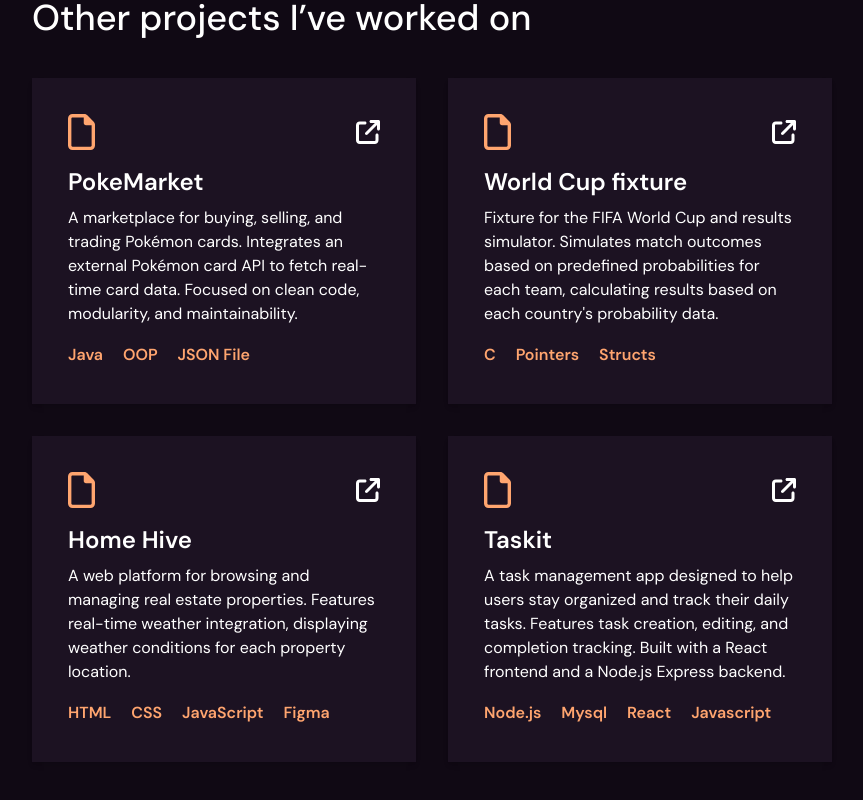
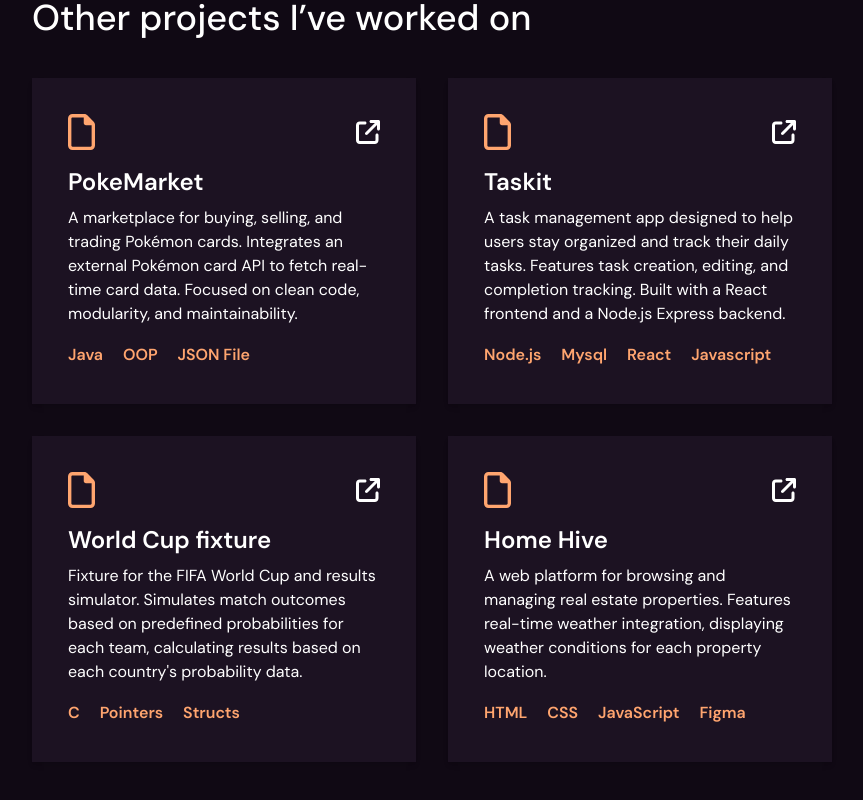
Before and after one commit to magalimou/magalimou.github.io, a React (Vite) app: page / in a window 1280 px wide. Shown: the part 2583-3383 px from the top of the page, without its empty margins (208-1071 px from the left). Built offline with nearby package versions, Linux system fonts and the light colour scheme.

Commit message:
change project order

```diff
--- a/src/components/sections/SideProjects.jsx
+++ b/src/components/sections/SideProjects.jsx
@@ -6,6 +6,12 @@
     description: "A marketplace for buying, selling, and trading Pokémon cards. Integrates an external Pokémon card API to fetch real-time card data. Focused on clean code, modularity, and maintainability.",
     techStack: ["Java", "OOP", "JSON File"],
     link: "#",
+    },
+    {
+        title: "Taskit",
+        description: "A task management app designed to help users stay organized and track their daily tasks. Features task creation, editing, and completion tracking. Built with a React frontend and a Node.js Express backend.",
+        techStack: ["Node.js", "Mysql", "React", "Javascript"],
+        link: "#",
     },
     {
     title: "World Cup fixture",
@@ -19,12 +25,7 @@
     techStack: ["HTML", "CSS", "JavaScript", "Figma"],
     link: "#",
     },
-    {
-        title: "Taskit",
-        description: "A task management app designed to help users stay organized and track their daily tasks. Features task creation, editing, and completion tracking. Built with a React frontend and a Node.js Express backend.",
-        techStack: ["Node.js", "Mysql", "React", "Javascript"],
-        link: "#",
-    },
+
 ];
 
 const SideProjects = () => {
```
